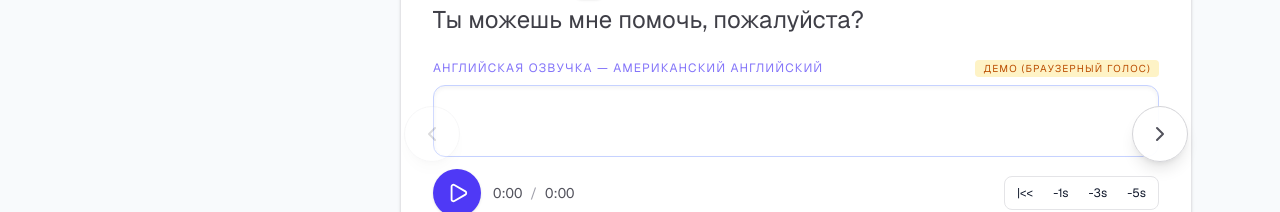
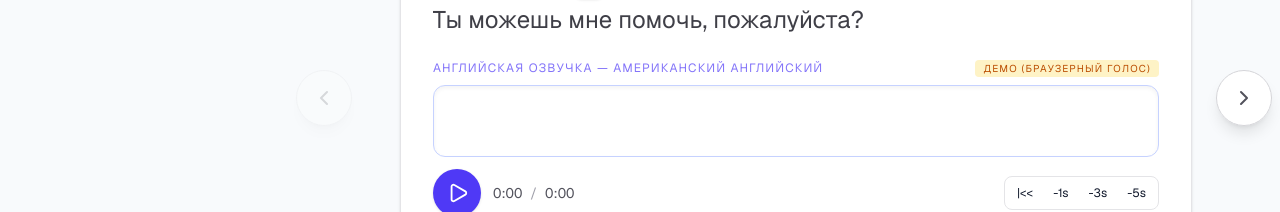
Before and after one commit to AlmasToimbekov/lingua-echo, a Next.js app: page / in a window 1280 px wide. Shown: the part 302-514 px from the top of the page. Built offline with nearby package versions, Linux system fonts and the light colour scheme.

Commit message:
feat: imrpove ui

```diff
--- a/app/page.tsx
+++ b/app/page.tsx
@@ -643,11 +643,11 @@ export default function LinguaEcho() {
           {/* Main viewer area (the container) */}
           {/* On mobile: exclusive with list — when showList=true we hide the detail so only left panel is visible */}
           <div className={`flex-1 min-w-0 relative ${showList ? 'hidden lg:block' : 'block'}`}>
-            {/* Persistent side navigation buttons (easy thumb reach in center) */}
+            {/* Persistent side navigation buttons, fixed to viewport so they stay vertically centered as you scroll up/down */}
             <button
               onClick={goPrev}
               disabled={filteredTemplates.findIndex(t => t.id === currentId) <= 0}
-              className="absolute left-1 top-1/2 -translate-y-1/2 z-30 flex h-16 w-16 items-center justify-center rounded-full bg-white/95 border border-zinc-300 text-zinc-600 shadow-lg hover:bg-white active:scale-95 disabled:opacity-20 disabled:pointer-events-none lg:h-14 lg:w-14"
+              className="fixed left-2 lg:left-[calc(18rem+0.5rem)] top-1/2 -translate-y-1/2 z-50 flex h-16 w-16 items-center justify-center rounded-full bg-white/95 border border-zinc-300 text-zinc-600 shadow-lg hover:bg-white active:scale-95 disabled:opacity-20 disabled:pointer-events-none lg:h-14 lg:w-14"
               aria-label="Предыдущий шаблон"
             >
               <ChevronLeft size={32} className="lg:size-[24px]" />
@@ -655,7 +655,7 @@ export default function LinguaEcho() {
             <button
               onClick={goNext}
               disabled={filteredTemplates.findIndex(t => t.id === currentId) >= filteredTemplates.length - 1}
-              className="absolute right-1 top-1/2 -translate-y-1/2 z-30 flex h-16 w-16 items-center justify-center rounded-full bg-white/95 border border-zinc-300 text-zinc-600 shadow-lg hover:bg-white active:scale-95 disabled:opacity-20 disabled:pointer-events-none lg:h-14 lg:w-14"
+              className="fixed right-2 top-1/2 -translate-y-1/2 z-50 flex h-16 w-16 items-center justify-center rounded-full bg-white/95 border border-zinc-300 text-zinc-600 shadow-lg hover:bg-white active:scale-95 disabled:opacity-20 disabled:pointer-events-none lg:h-14 lg:w-14"
               aria-label="Следующий шаблон"
             >
               <ChevronRight size={32} className="lg:size-[24px]" />
```
